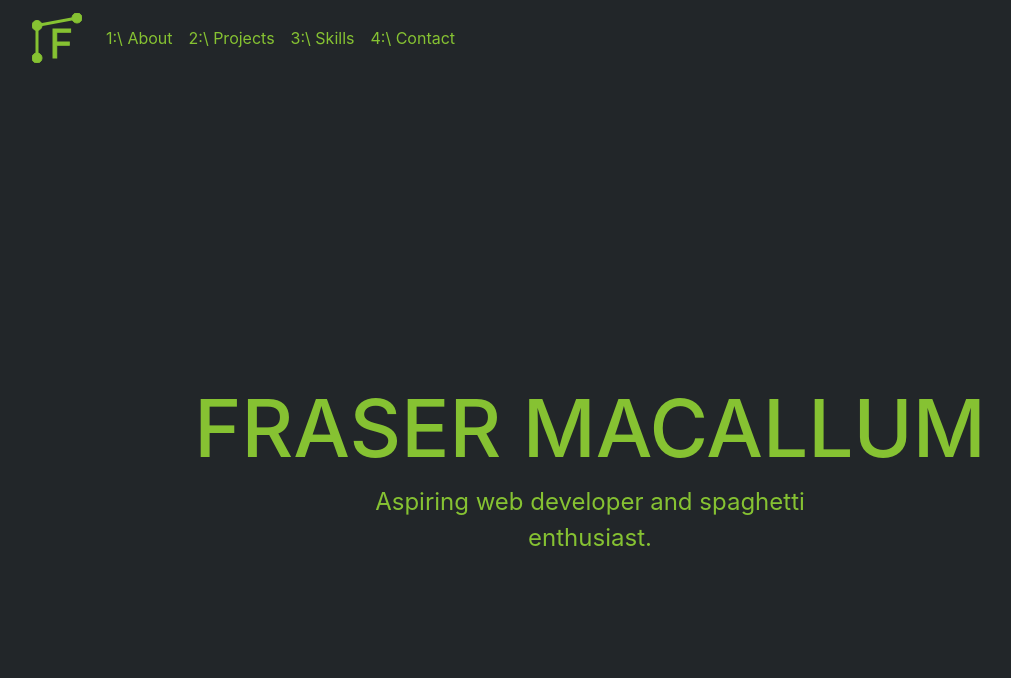
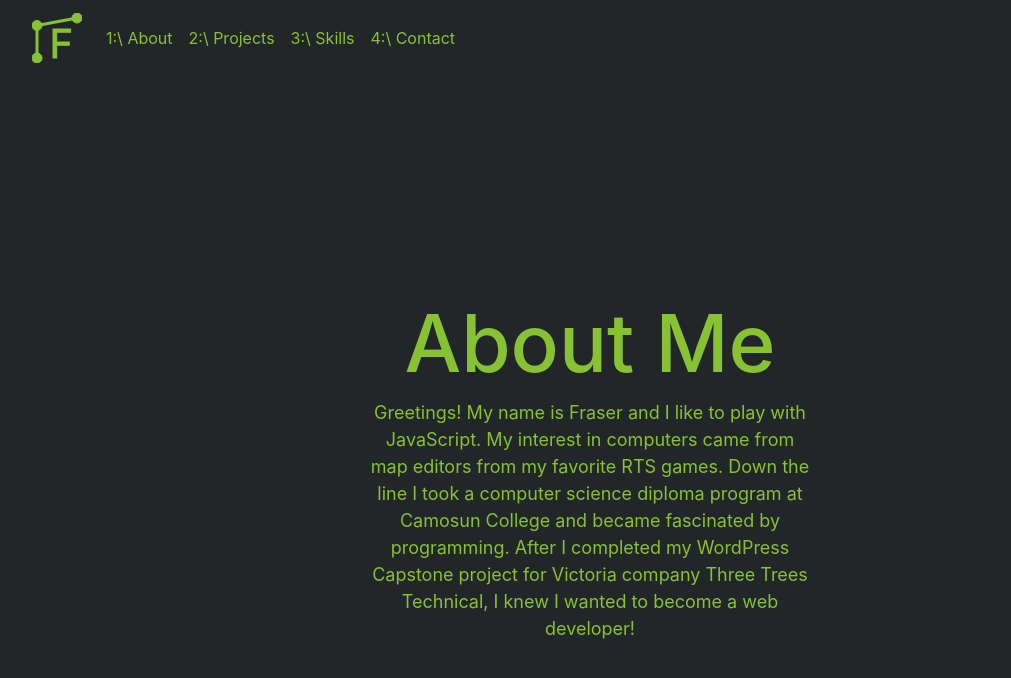
Before and after one commit to frayfray248/fraser-portfolio, a React (Create React App) app: page / in a window 1280 px wide. Shown: the top 678 px of the page, without its empty margins (50-1061 px from the left). Built offline with nearby package versions, Linux system fonts and the light colour scheme.

Commit message:
About paragraph

```diff
--- a/src/App.js
+++ b/src/App.js
@@ -4,6 +4,7 @@ import { createGlobalStyle } from 'styled-components'
 import { ThemeProvider } from 'styled-components'
 import theme from './Themes/GreenContrast'
 import Landing from './Components/Landing'
+import About from './Components/About'
 
 const GlobalStyle = createGlobalStyle`
     html, body {
@@ -21,7 +22,7 @@ const App = () => (
     <ThemeProvider theme={theme}>
         <GlobalStyle />
         <StyledNavbar />
-        <Landing />
+        <About />
     </ThemeProvider>
 )
 
--- a/src/Components/About.js
+++ b/src/Components/About.js
@@ -19,7 +19,7 @@ const StyledH1 = styled.h1`
 
 const StyledP = styled.p`
     width : 28rem;
-    font-size: x-large;
+    font-size: large;
 `
 
 const StyledImage = styled.img`
@@ -41,7 +41,9 @@ const About = ({img}) => {
                         <StyledH1>About Me</StyledH1>
 
                         <StyledP>
-                        Lorem Ipsum is simply dummy text of the printing and typesetting industry. Lorem Ipsum has been the industry's standard dummy text ever since the 1500s, when an unknown printer took a galley of type and scrambled it to make a type specimen book. It has survived not only five centuries, but also the leap into electronic typesetting, remaining essentially unchanged. It was popularised in the 1960s with the release of Letraset sheets containing Lorem Ipsum passages, and more recently with desktop publishing software like Aldus PageMaker including versions of Lorem Ipsum.
+                            Greetings! My name is Fraser and I like to play with JavaScript. My interest in computers came from map editors from my favorite RTS games.
+                            Down the line I took a computer science diploma program at Camosun College and became fascinated by programming. After I completed my WordPress Capstone project
+                            for Victoria company Three Trees Technical, I knew I wanted to become a web developer!
                         </StyledP>
                     </Col>
                 </StyledRow >
```
